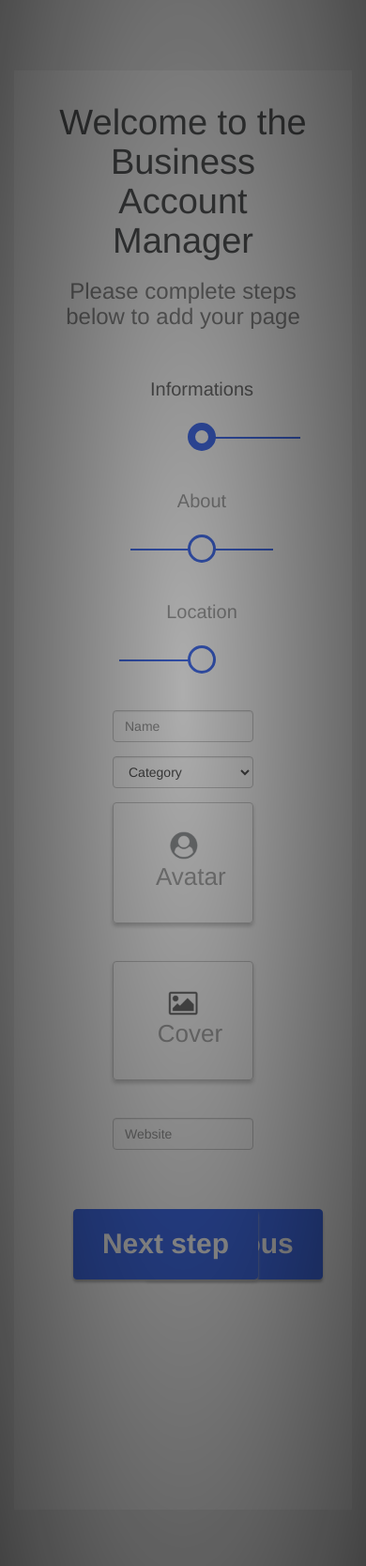
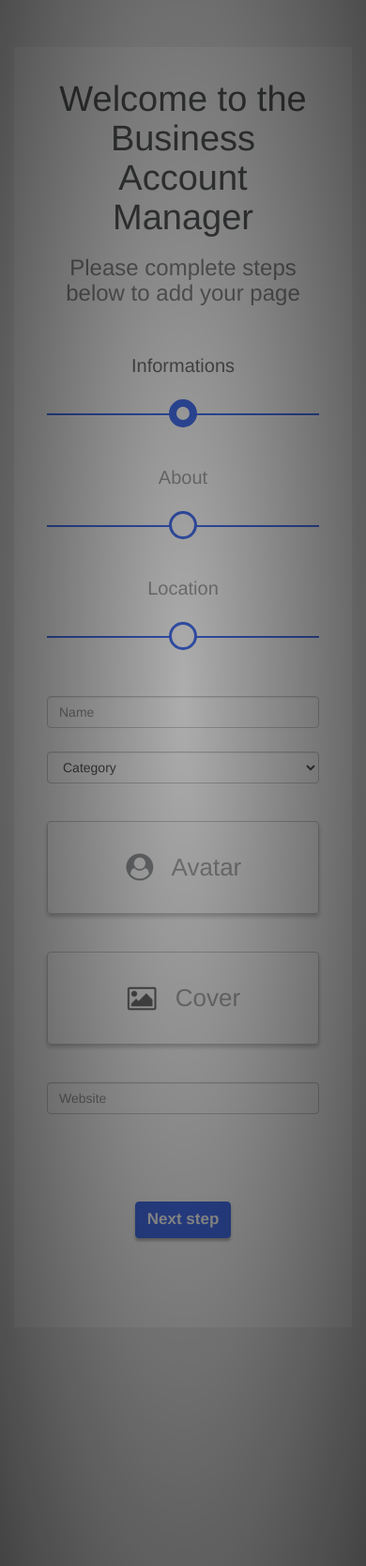
Before and after one commit to tanu-logiciel/keller-villiams, a PHP site: page /add-page.php in a window 390 px wide. Shown: the part 197-1864 px from the top of the page at 94% size. Run offline with PHP 8.4, Linux system fonts and the light colour scheme.

Commit message:
style commit

```diff
--- a/assets/css/style.css
+++ b/assets/css/style.css
@@ -201,7 +201,9 @@
   border-radius: 4px;
   box-shadow: 0 3px 4px #ccc;
   padding: 30px;
-  margin: 15px 0 40px;
+}
+.wizard-container .browse-option.form-group {
+  margin: 10px 0 40px;
 }
 .wizard-container .browse-option img,
 .wizard-container .browse-option p {
@@ -213,8 +215,11 @@
 .wizard-container .browse-option p {
   margin-left: 15px;
 }
+.wizard-container .form-group {
+  margin-bottom: 25px;
+}
 .wizard-inner-section {
-  padding: 40px 70px;
+  padding: 50px 70px 20px;
 }
 .wizard-inner-section h5 {
   font-size: 20px;
@@ -393,6 +398,7 @@
 }
 .wizard-steps .steps ul {
   margin: 0;
+  padding: 0;
 }
 .wizard-steps .steps ul li {
   display: inline-block;
@@ -400,7 +406,7 @@
   position: relative;
   text-align: center;
   vertical-align: middle;
-  padding: 40px 50px 50px;
+  padding: 40px 55px 50px;
   padding-bottom: 50px;
 }
 .wizard-steps .steps ul li.current a {
@@ -451,13 +460,24 @@
   padding: 40px 0 15px;
 }
 .wizard-steps .actions {
-  padding: 8px 65px 50px;
+  padding: 0 70px 50px;
   font-size: 0;
+}
+.wizard-steps .actions ul {
+  margin: 0;
+  padding: 0;
 }
 .wizard-steps .actions li {
   display: inline-block;
   vertical-align: middle;
   width: 50%;
+  text-align: left;
+}
+.wizard-steps .actions li.disabled {
+  opacity: 0;
+}
+.wizard-steps .actions li.disabled a .btn {
+  cursor: default;
 }
 .wizard-steps .actions a {
   font-size: 16px;
@@ -476,6 +496,37 @@
 .wizard-steps .number {
   display: none;
 }
+@media (max-width: 767px) {
+  .wizard-container .browse-option.form-group {
+    margin: 40px 0;
+  }
+  .wizard-steps .steps ul li {
+    padding: 40px 40px 50px;
+  }
+}
+@media (max-width: 600px) {
+  .wizard-steps .steps ul li {
+    width: 100%;
+  }
+  .wizard-steps .steps ul li:first-child a:before {
+    left: 0;
+  }
+  .wizard-steps .steps ul li:last-child a:before {
+    right: 0;
+  }
+  .wizard-steps .actions li {
+    width: 100%;
+    text-align: center;
+    margin-bottom: 10px;
+  }
+  .wizard-steps .actions li a[href="#next"],
+  .wizard-steps .actions li a[href="#finish"] {
+    float: none;
+  }
+  .wizard-inner-section {
+    padding: 50px 0 20px;
+  }
+}
 body {
   background: #f1f1f1;
   color: #aaaaaa;
@@ -485,9 +536,12 @@ a:focus,
 a:hover {
   text-decoration: none;
 }
+a {
+  cursor: pointer;
+}
 .content-wrap {
-  margin-top: 75px;
-  margin-bottom: 75px;
+  margin-top: 50px;
+  margin-bottom: 50px;
 }
 .business-page-custom-wrap {
   padding: 35px;
@@ -566,27 +620,39 @@ a:hover {
   border-bottom-right-radius: 4px;
 }
 .custom-btn-style {
-  padding: 15px 30px;
-  font-size: 30px;
+  font-size: 17px;
   font-weight: bold;
-  background: #4471f1;
-  border-color: #4471f1;
-  margin-bottom: 150px;
+  background: #4771f1;
+  border-color: #4771f1;
   -webkit-box-shadow: 0 3px 3px #bbbbbb;
   -moz-box-shadow: 0 3px 3px #bbbbbb;
   -ms-box-shadow: 0 3px 3px #bbbbbb;
   -o-box-shadow: 0 3px 3px #bbbbbb;
   box-shadow: 0 3px 3px #bbbbbb;
 }
-.custom-btn-style:hover {
-  background: #154ded;
+.custom-btn-style:hover,
+.custom-btn-style:active,
+.custom-btn-style:focus {
+  background: #2f5fef;
+  border-color: #2f5fef;
+}
+.custom-btn-style .active:hover,
+.custom-btn-style .active:active,
+.custom-btn-style .active:focus {
+  background: #2f5fef;
+  border-color: #2f5fef;
+}
+.custom-btn-style.big-btn {
+  font-size: 24px;
 }
 .connect-page {
   border-right: 1px solid #ccc;
+  padding-bottom: 150px;
 }
 .connect-page .title-text {
   margin-top: 0;
   margin-bottom: 60px;
+  color: #57595a;
 }
 .add-page-wrap {
   text-align: center;
```
Also changed, not shown: other parts of assets/css/style.css (+65 -0 lines).
